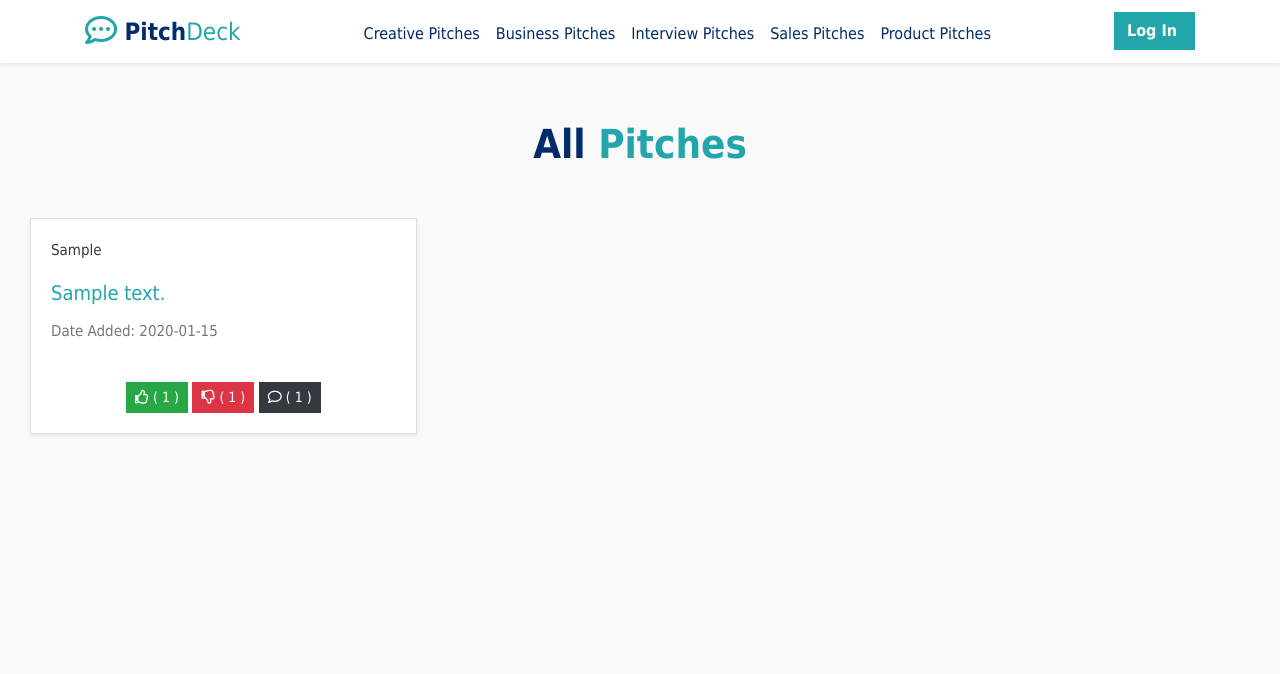
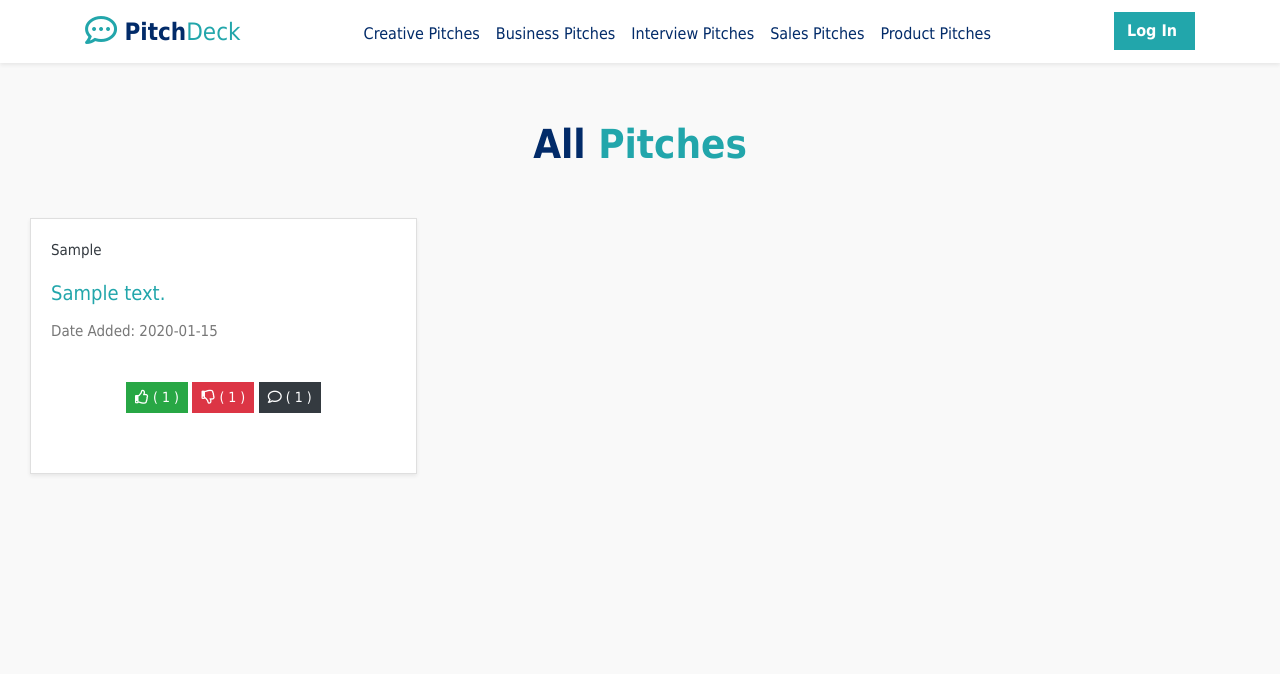
Before and after one commit to steve-njuguna-k/Flask-Pitch-Deck, a Flask app: page /pitches/all in a window 1280 px wide. Shown: the top 674 px of the page. Run offline with Flask 2, Linux system fonts and the light colour scheme; tables that the repository leaves empty hold one stand-in row (values such as "Sample post"); some libraries are stand-ins or nearby versions.

Commit message:
Made changes to pitch cards

```diff
--- a/app/static/assets/css/style.css
+++ b/app/static/assets/css/style.css
@@ -25,6 +25,10 @@ a:hover {
 
 .profile-landing {
     margin-top: 150px;
+}
+
+.pitch-card{
+	margin-bottom: 50px;
 }
 
 .navbar.navbar-dark .nav-item .nav-link {
--- a/app/templates/All Pitches.html
+++ b/app/templates/All Pitches.html
@@ -10,8 +10,8 @@
 		<h1 class="text-center pitch-title"><b>All <span class="logo-colour">Pitches</span></b></h1>
 		<div class="row">
             {% for pitch in pitches %}
-			<div class="col-sm-4">
-				<div class="card shadow-sm">
+			<div class="col-sm-4 pitch-card">
+				<div class="card shadow-sm h-100">
 					<div class="card-body">
 						<p class="card-text text-dark ct">{{ pitch.category }}</p>
 						<p class="card-title">{{ pitch.pitch_body }}</p>
--- a/app/templates/Business.html
+++ b/app/templates/Business.html
@@ -10,8 +10,8 @@
 		<h1 class="text-center pitch-title"><b>Business <span class="logo-colour">Pitches</span></b></h1>
 		<div class="row">
 			{% for pitch in pitches %}
-			<div class="col-sm-4">
-				<div class="card shadow-sm">
+			<div class="col-sm-4 pitch-card">
+				<div class="card shadow-sm h-100">
 					<div class="card-body">
 						<p class="card-text text-dark ct">{{ pitch.category }}</p>
 						<p class="card-title">{{ pitch.pitch_body }}</p>
--- a/app/templates/Creative.html
+++ b/app/templates/Creative.html
@@ -10,8 +10,8 @@
 		<h1 class="text-center pitch-title"><b>Creative <span class="logo-colour">Pitches</span></b></h1>
 		<div class="row">
             {% for pitch in pitches %}
-			<div class="col-sm-4">
-				<div class="card shadow-sm">
+			<div class="col-sm-4 pitch-card">
+				<div class="card shadow-sm h-100">
 					<div class="card-body">
 						<p class="card-text text-dark ct">{{ pitch.category }}</p>
 						<p class="card-title">{{ pitch.pitch_body }}</p>
--- a/app/templates/Index.html
+++ b/app/templates/Index.html
@@ -84,8 +84,8 @@
 		<hr><br>
 		<div class="row">
 			{% for pitch in pitches %}
-			<div class="col-sm-4">
-				<div class="card shadow-sm">
+			<div class="col-sm-4 pitch-card">
+				<div class="card shadow-sm h-100">
 					<div class="card-body">
 						<p class="card-text text-dark ct">{{ pitch.category }}</p>
 						<p class="card-title">{{ pitch.pitch_body }}</p>
--- a/app/templates/Interview.html
+++ b/app/templates/Interview.html
@@ -10,8 +10,8 @@
 		<h1 class="text-center pitch-title"><b>Interview <span class="logo-colour">Pitches</span></b></h1>
 		<div class="row">
             {% for pitch in pitches %}
-			<div class="col-sm-4">
-				<div class="card shadow-sm">
+			<div class="col-sm-4 pitch-card">
+				<div class="card shadow-sm h-100">
 					<div class="card-body">
 						<p class="card-text text-dark ct">{{ pitch.category }}</p>
 						<p class="card-title">{{ pitch.pitch_body }}</p>
--- a/app/templates/Pitches.html
+++ b/app/templates/Pitches.html
@@ -10,8 +10,8 @@
 		<h1 class="text-center pitch-title"><b>My <span class="logo-colour">Pitches</span></b></h1>
 		<div class="row">
 			{% for pitch in pitches %}
-			<div class="col-sm-4">
-				<div class="card shadow-sm">
+			<div class="col-sm-4 pitch-card">
+				<div class="card shadow-sm h-100">
 					<div class="card-body">
 						<p class="card-text text-dark ct">{{ pitch.category }}</p>
 						<p class="card-title">{{ pitch.pitch_body }}</p>
--- a/app/templates/Product.html
+++ b/app/templates/Product.html
@@ -10,8 +10,8 @@
 		<h1 class="text-center pitch-title"><b>Product <span class="logo-colour">Pitches</span></b></h1>
 		<div class="row">
             {% for pitch in pitches %}
-			<div class="col-sm-4">
-				<div class="card shadow-sm">
+			<div class="col-sm-4 pitch-card">
+				<div class="card shadow-sm h-100">
 					<div class="card-body">
 						<p class="card-text text-dark ct">{{ pitch.category }}</p>
 						<p class="card-title">{{ pitch.pitch_body }}</p>
--- a/app/templates/Profile.html
+++ b/app/templates/Profile.html
@@ -15,7 +15,7 @@
                         <i class="fal fa-user-circle fa-10x"></i>
 						<h1 class="card-text text-dark">{{ user.first_name }} {{ user.last_name }}</h1>
 						<p class="card-text text-dark">{{ user.email }}</p>
-						<p class="card-text text-dark">Member Since: {{ user.registered_on.strftime('%Y-%m-%d') }}</p>
+						<p class="card-text text-dark"><span class="logo-colour">Member Since:</span> {{ user.registered_on.strftime('%Y-%m-%d') }}</p>
 					</div>
 				</div>
 			</div>
--- a/app/templates/Sales.html
+++ b/app/templates/Sales.html
@@ -10,8 +10,8 @@
 		<h1 class="text-center pitch-title"><b>Sales <span class="logo-colour">Pitches</span></b></h1>
 		<div class="row">
             {% for pitch in pitches %}
-			<div class="col-sm-4">
-				<div class="card shadow-sm">
+			<div class="col-sm-4 pitch-card">
+				<div class="card shadow-sm h-100">
 					<div class="card-body">
 						<p class="card-text text-dark ct">{{ pitch.category }}</p>
 						<p class="card-title">{{ pitch.pitch_body }}</p>
--- a/app/views.py
+++ b/app/views.py
@@ -12,7 +12,7 @@ bcrypt = Bcrypt(app)
 @app.route('/', methods=['POST','GET'])
 def home():
     pitches = Pitch.query.all()
-    user = UserModel.query.filter_by(id=current_user._get_current_object().id)
+    user = current_user._get_current_object()
     form = PitchForm()
     if form.validate_on_submit():
         pitch_body = form.pitch_body.data
```
